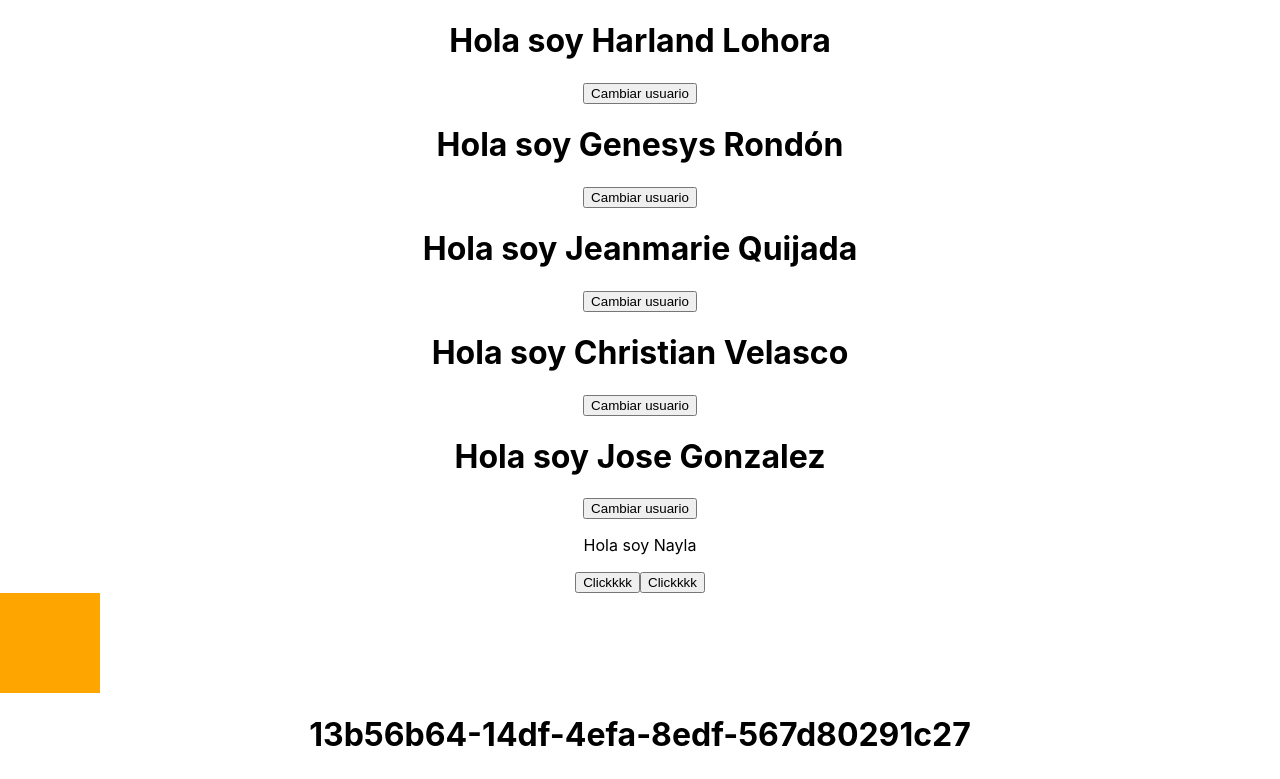
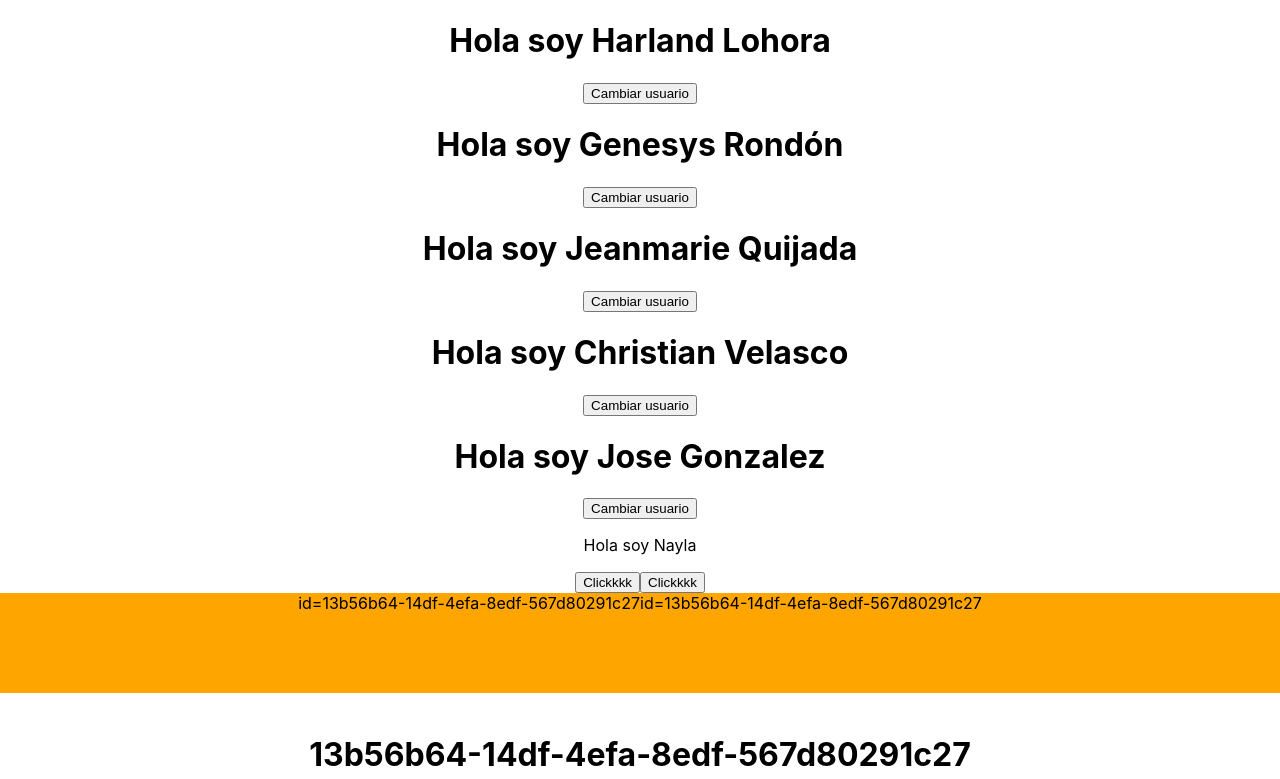
Before and after one commit to Seba-Gonzale/Microcomponent, a React (Create React App) app: page / in a window 1280 px wide. Shown: the top 779 px of the page. Built offline with nearby package versions, Linux system fonts and the light colour scheme.

Commit message:
fixing array subscriptions

```diff
--- a/src/Comp_Test2.jsx
+++ b/src/Comp_Test2.jsx
@@ -1,15 +1,23 @@
-import { uM_test2 } from "./Comp_Test3";
-import uMicroC from "./Microcomponents/Microcomponents";
+import { uM_test1 } from "./Comp_Test3";
 
-const { collaborators } = uM_test2();
-console.log(collaborators);
+const collaborators = uM_test1();
 
 export default function CompTest2() {
-  const collab = uMicroC();
+  uM_test1(collaborators);
+  console.log("hola");
   return (
-    <div
-      style={{ width: "100px", height: "100px", backgroundColor: "orange" }}
-      onClick={() => console.log(collab)}
-    ></div>
+    <>
+      <div
+        style={{ width: "100%", height: "100px", backgroundColor: "orange" }}
+        onClick={() => console.log((collaborators[0].id.v = 123123))}
+      >
+        id={collaborators[0].id.mC}
+        id={collaborators[0].id.v}
+      </div>
+      <div
+        onClick={() => (collaborators[0].id.v = 789789)}
+        style={{ width: "100%", height: "20px" }}
+      ></div>
+    </>
   );
 }
--- a/src/Comp_Test3.jsx
+++ b/src/Comp_Test3.jsx
@@ -44,10 +44,10 @@ const collaborators = [
   },
 ];
 
-export const uM_test2 = uMicroC(NEW);
+export const uM_test1 = uMicroC(NEW);
 export const uM_test3 = uMicroC(NEW);
 export const uM_test4 = uMicroC(NEW);
-const test1 = uM_test2(null, { collaborators });
+const test1 = uM_test1(null, collaborators);
 const test3 = uM_test3(null, {
   name: { otherName: "Emi" },
   age: "27",
@@ -60,12 +60,10 @@ const test4 = uM_test4(false, {
 
 export default function CompTest3() {
   const test2 = uMicroC(collaborators);
-  console.log(test2);
   uM_test4(true, {
     pets: { perro: "Atom", perro2: "Akamaru" },
     sister: "Nayla",
   });
-  console.log(collaborators[0].id);
   return (
     <>
       <p>Hola soy {test4.sister.v}</p>
--- a/src/Microcomponents/Microcomponents.js
+++ b/src/Microcomponents/Microcomponents.js
@@ -56,7 +56,7 @@ function createListOfMicrocomponents() {
             value: requestRendering,
           });
           Object.defineProperty(g_publicDataList, "_get_", {
-            value: () => g_dataList,
+            value: (key) => (key === undefined ? g_dataList : g_dataList[key]),
           });
         }
       }
--- a/src/Microcomponents/addNewValues.js
+++ b/src/Microcomponents/addNewValues.js
@@ -44,15 +44,6 @@ function addNewValues(
             _addStatus
           );
         });
-      } else {
-        if (
-          _validSubscribers[0] !== g_dataList[0] &&
-          _validSubscribers.length !== g_dataList.length
-        ) {
-          console.warn(
-            "only one data array can be created. If you want to add data, do it in a data object"
-          );
-        }
       }
     } else {
       throw new Error(
--- a/src/Microcomponents/addToPublicDataObject.js
+++ b/src/Microcomponents/addToPublicDataObject.js
@@ -25,7 +25,6 @@ function addToPublicDataObject(
         value: newData,
         enumerable: true,
       });
-      // g_dataList[_key] = newData;
     } else {
       g_publicDataList[_key] = {};
       createProperty_v(g_publicDataList[_key], g_dataList[_key]);
```
